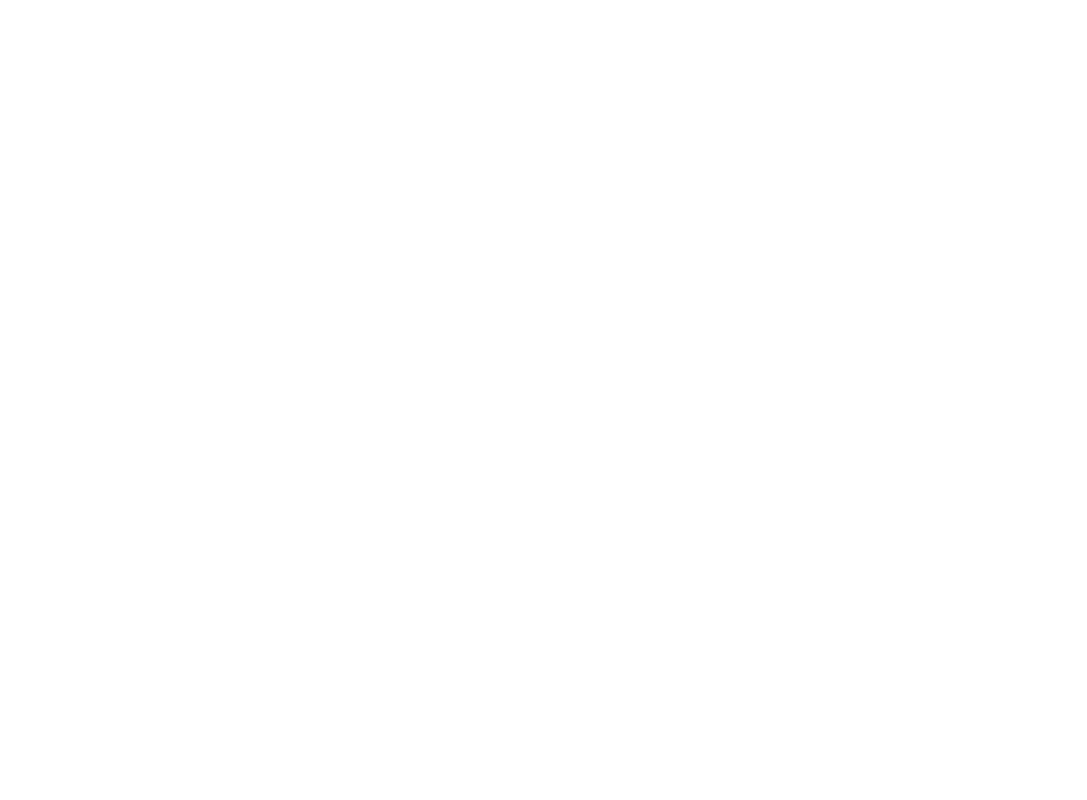
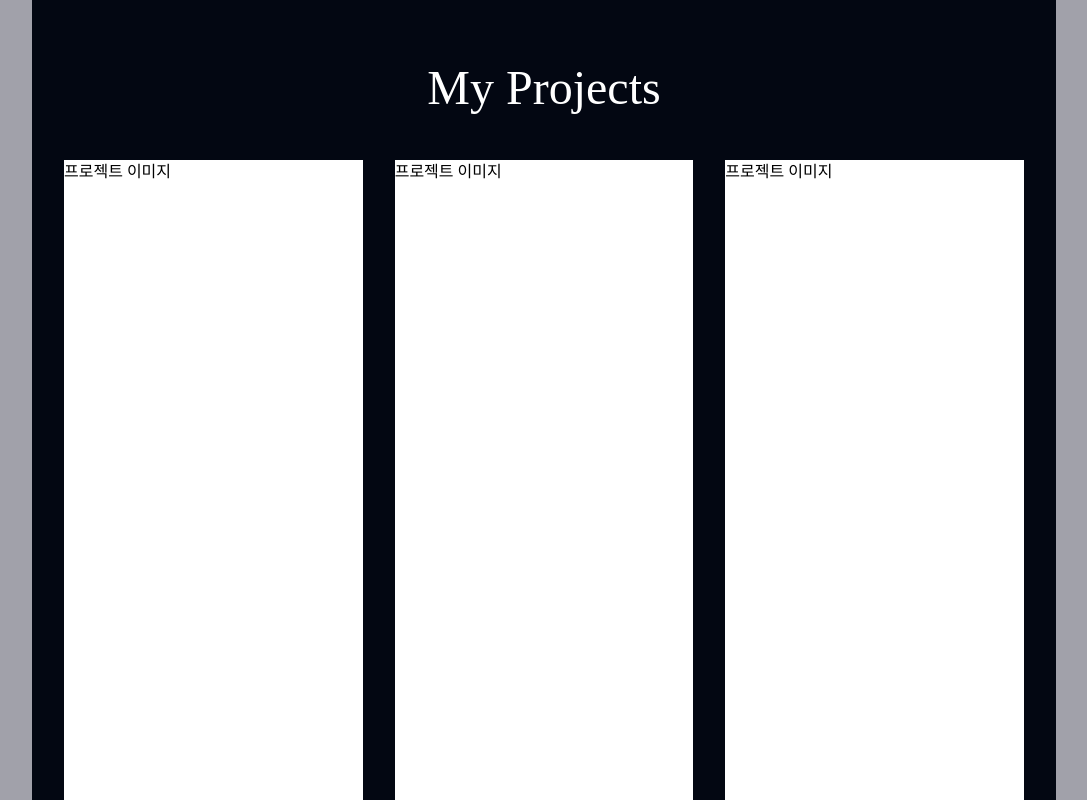
Before and after one commit to minjeong9919/Introduce-Me, a React (Create React App) app: page /project in a window 1280 px wide. Before the commit this address had no page. Shown: the whole page, without its empty margins (96-1183 px from the left). Built offline with nearby package versions, Linux system fonts and the light colour scheme.

Commit message:
Refactor: 프로필 페이지 전체적인 디자인 수정

```diff
--- a/src/App.js
+++ b/src/App.js
@@ -1,18 +1,16 @@
 import { Routes, Route } from "react-router-dom";
 import Home from "./page/Home";
 import { ProfilePage } from "./page/ProfilePage";
+import { ProjectPage } from "./page/ProjectPage";
 import "./index.css";
 
 function App() {
   return (
     <>
       <Routes>
-        <Route path="/" element={<Home />}>
-          {" "}
-        </Route>
-        <Route path="/profile" element={<ProfilePage />}>
-          {" "}
-        </Route>
+        <Route path="/" element={<Home />} />
+        <Route path="/profile" element={<ProfilePage />} />
+        <Route path="/project" element={<ProjectPage />} />
       </Routes>
     </>
   );
--- a/src/component/Pictures/Profile.js
+++ b/src/component/Pictures/Profile.js
@@ -2,7 +2,7 @@ import React from "react";
 
 export const Profile = ({ title, content }) => {
   return (
-    <div className="h-full bg-gray-200 hover:bg-white">
+    <div className="h-full bg-gray-300 hover:bg-white z-10">
       <div className="w-auto h-1/5 border p-4 rounded-2xl flex items-center ">
         <h1 className="text-5xl font-black">{title}</h1>
       </div>
--- a/src/constants/profileContents.js
+++ b/src/constants/profileContents.js
@@ -39,8 +39,8 @@ export const profileContents = [
         <p>안녕하세요.</p>
         <p className="mb-4">저는 코딩을 좋아하는 김민정입니다! </p>
         <p>
-          많은 경험을 하고, 이를 프론트엔드 개발에 <br />잘 녹여낼 수 있는
-          개발자가 되고 싶습니다.
+          많은 경험을 하고, 이를 프론트엔드 개발에 잘 녹여낼 수 있는 개발자가
+          되고 싶습니다.
         </p>
       </div>
     ),
@@ -54,8 +54,8 @@ export const profileContents = [
           저는 새로운 도전을 통해 성과를 이끌어내는 과정을 좋아합니다.
         </p>
         <p>
-          실패에 대해서 두려워하지 않습니다. <br />
-          조금이더라도 다양한 것을 경험해보는 것을 좋아합니다.
+          실패에 대해서 두려워하지 않습니다. 조금이더라도 다양한 것을 경험해보는
+          것을 좋아합니다.
         </p>
       </div>
     ),
--- a/src/page/ProfilePage.jsx
+++ b/src/page/ProfilePage.jsx
@@ -3,9 +3,18 @@ import { Profile } from "./../component/Pictures/Profile";
 import { profileContents } from "../constants/profileContents";
 
 export const ProfilePage = () => {
+  const flexItems = Array.from({ length: 30 }, (val, idx) => idx);
+
   return (
     <div className="w-full h-lvh bg-zinc-400 py-14 overflow-auto">
-      <div className="w-w1360 h-full bg-gray-950 mx-auto p-4 pb-40 grid grid-rows-2 grid-cols-2 gap-4">
+      <p className="text-center text-7xl my-8 mb-32">Profile</p>
+      <div className="w-full h-fit bg-gray-950 px-10 py-10">
+        <div className="flex flex-row gap-8">
+          {flexItems.map((item) => (
+            <div className="w-20 h-8 bg-white" key={item}></div>
+          ))}
+        </div>
+        <div className="flex flex-row gap-12 my-20">
           {profileContents.map((profileContent) => (
             <div key={profileContent.id} className="w-full bg-white">
               <Profile
@@ -15,6 +24,12 @@ export const ProfilePage = () => {
             </div>
           ))}
         </div>
+        <div className="flex flex-row gap-8 ">
+          {flexItems.map((item) => (
+            <div className="w-20 h-8 bg-white" key={item}></div>
+          ))}
+        </div>
+      </div>
     </div>
   );
 };
--- /dev/null
+++ b/src/page/ProjectPage.jsx
@@ -0,0 +1,35 @@
+import React from "react";
+
+export const ProjectPage = () => {
+  return (
+    <div className="w-full h-lvh bg-zinc-400 overflow-auto">
+      <div className="w-4/5 h-fit bg-gray-950 mx-auto p-8 pb-24">
+        <p className="text-white text-center text-5xl my-8 mb-12">
+          My Projects
+        </p>
+        <div className="grid grid-cols-3 gap-8">
+          <div>
+            <div className="h-p800 bg-white">프로젝트 이미지</div>
+            <div className="text-white text-3xl p-4">프로젝트 설명</div>
+          </div>
+          <div>
+            <div className="h-p800 bg-white">프로젝트 이미지</div>
+            <div className="text-white text-3xl p-4">프로젝트 설명</div>
+          </div>
+          <div>
+            <div className="h-p800 bg-white">프로젝트 이미지</div>
+            <div className="text-white text-3xl p-4">프로젝트 설명</div>
+          </div>
+          <div>
+            <div className="h-p800 bg-white">프로젝트 이미지</div>
+            <div className="text-white text-3xl p-4">프로젝트 설명</div>
+          </div>
+          <div>
+            <div className="h-p800 bg-white">프로젝트 이미지</div>
+            <div className="text-white text-3xl p-4">프로젝트 설명</div>
+          </div>
+        </div>
+      </div>
+    </div>
+  );
+};
```
Lines whose indentation alone changed are shown as unchanged.
